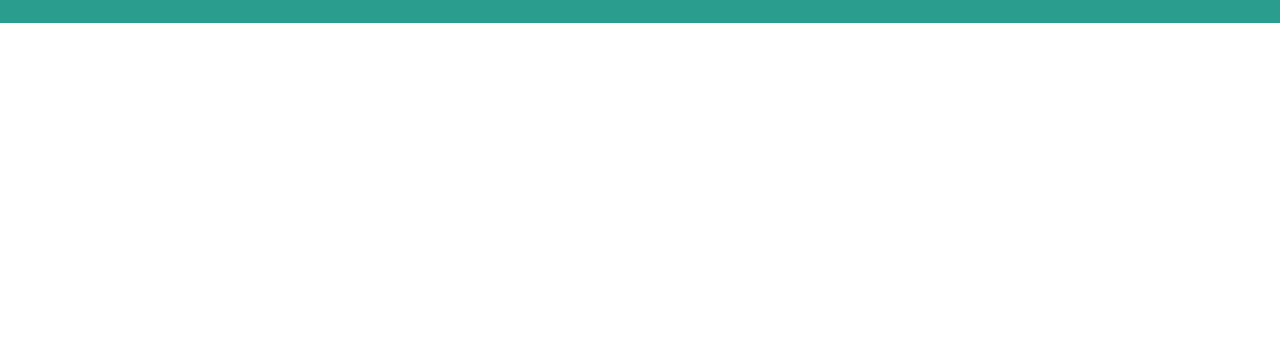
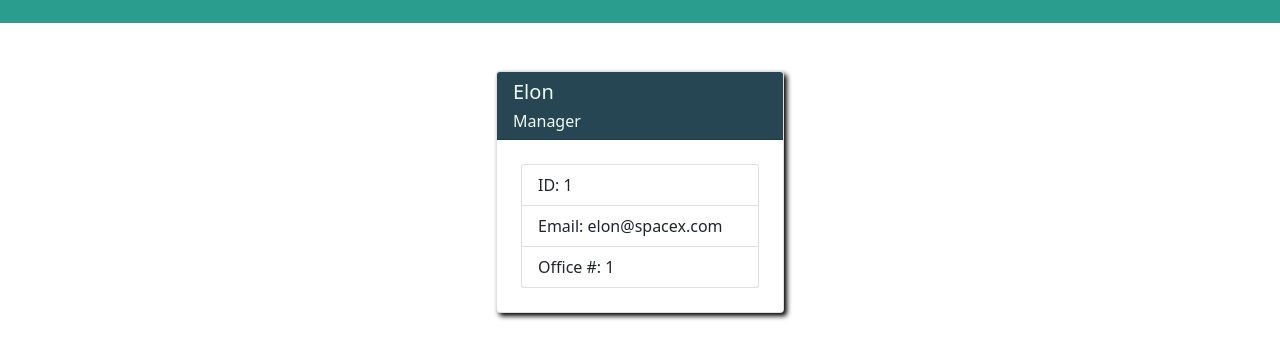
Before and after one commit to lukeoxner/team-profile-generator, a plain HTML site: page index.html in a window 1280 px wide. Shown: the part 129-488 px from the top of the page. Drawn offline with nearby package versions, Linux system fonts and the light colour scheme.

Commit message:
work on card styling

```diff
--- a/index.html
+++ b/index.html
@@ -18,6 +18,14 @@
         text-shadow: 2px 2px #000000;
     }
 
+    .card {
+        box-shadow: 3px 3px 5px #000;
+    }
+
+    .card-header {
+        background-color: #264653;
+        color: #f1faee;
+    }
 
     </style>
 
@@ -26,7 +34,7 @@
 <body>
     <header>
         <div class="container">
-            <div class="row py-5">
+            <div class="row py-5 mb-5">
                 <div class="col-12 text-center">
                     <h1>The Squad</h1>
                 </div>
@@ -35,11 +43,23 @@
     </header>
 
     <main>
-
-
-
-
-
+        <div class="container d-flex justify-content-center">
+            <div class="row">
+                <div class="col-md-12">
+                    <div class="card" style="width: 18rem;">
+                        <div class="card-header">
+                            <h5 class="card-title">Elon</h5>
+                            <h6 class="card-text">Manager</h6>
+                        </div>
+                        <ul class="list-group list-group m-4">
+                          <li class="list-group-item">ID: 1</li>
+                          <li class="list-group-item">Email: elon@spacex.com</li>
+                          <li class="list-group-item">Office #: 1</li>
+                        </ul>
+                      </div>
+                </div>
+            </div>
+        </div>
     </main>
 
 
```
